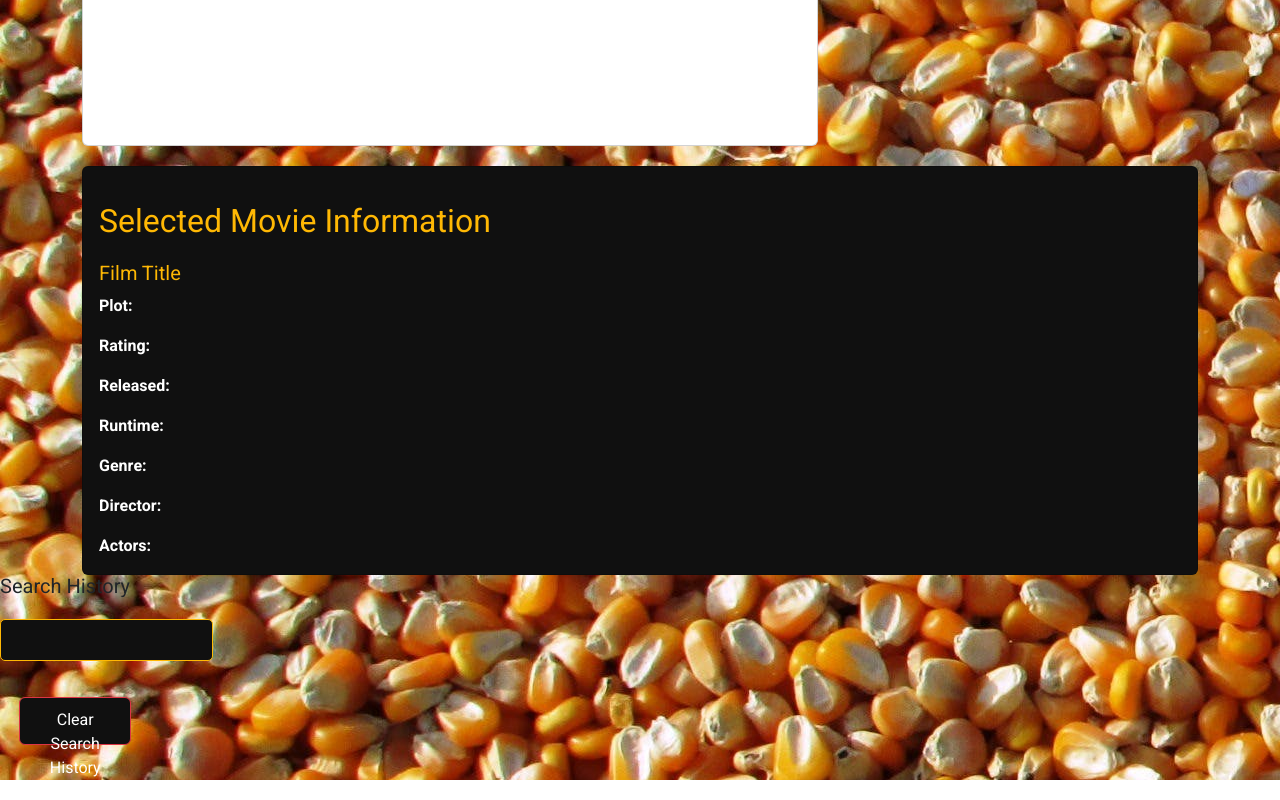
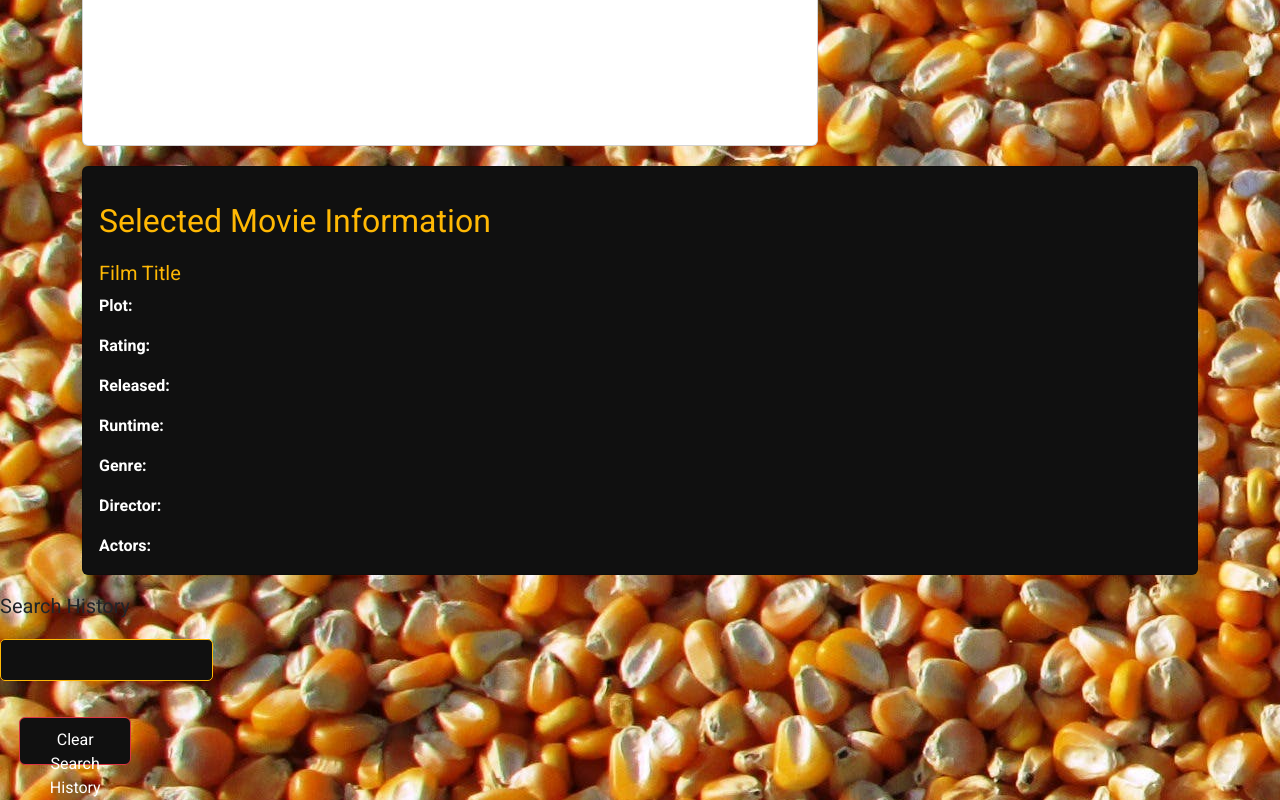
Before and after one commit to c-woolrych/Book-Review, a plain HTML site: page index.html in a window 1280 px wide. Shown: the part 738-1538 px from the top of the page. Drawn offline with nearby package versions, Linux system fonts and the light colour scheme.

Commit message:
added margin above and below search history section

```diff
--- a/filmreview.css
+++ b/filmreview.css
@@ -3,7 +3,6 @@
 :root {
   --dark-color: rgb(16, 16, 16);
   --light-color: rgb(192, 192, 192);
-  --red-color: rgb(155, 20, 20);
   --popcorn-color: rgb(255, 184, 4);
   --popcorn-light-color: rgba(249, 191, 44, 0.8);
 }
@@ -145,6 +144,7 @@ button:hover {
   background-color: var(--dark-color);
   color: white;
   margin-top: 20px;
+  margin-bottom: 20px;
 }
 
 .movie-info-section h2,
@@ -180,6 +180,7 @@ margin-top: 20px;
   margin-top: 20px;
   padding: 10px 20px;
   font-size: 16px;
+  margin-bottom: 20px;
 }
 
 #clear-storage-btn:hover {
```
